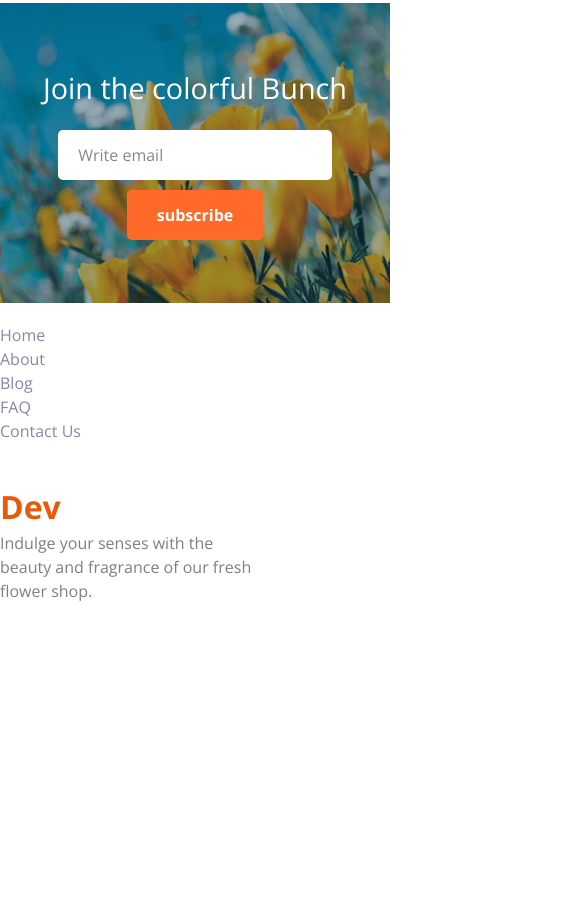
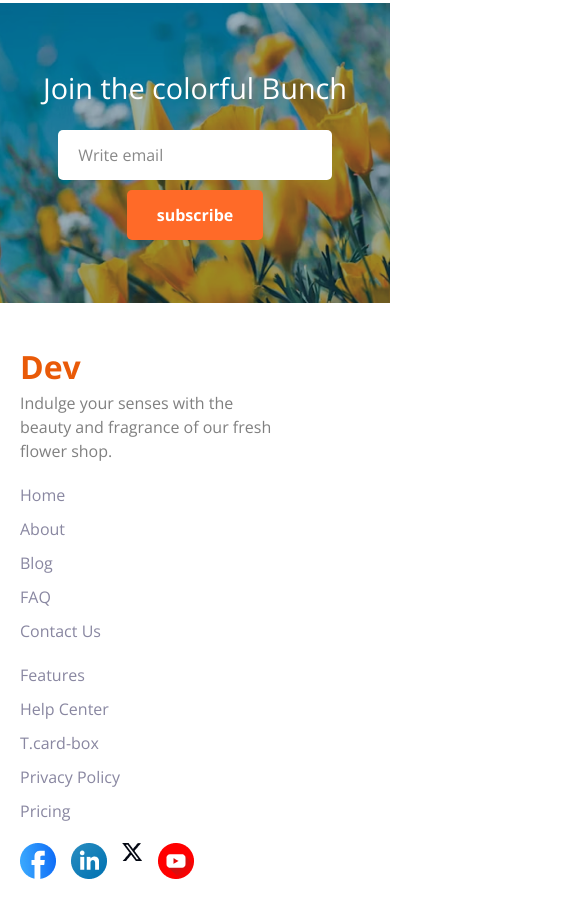
Before and after one commit to DEVBARMAN-L/my-first-assiment, a plain HTML site: page index.html in a window 390 px wide. Shown: the part 4095-4994 px from the top of the page, 585 px wide, since content can reach past the window. Before the commit the page ends 4718 px from the top, so only its background shows below. Drawn offline with nearby package versions, Linux system fonts and the light colour scheme.

Commit message:
all commit push

```diff
--- a/style/style.css
+++ b/style/style.css
@@ -400,8 +400,7 @@ footer{
         justify-content: center;
         align-items: center;
         text-align: center;
-              width: 400px;
-    height: 201px;
+
     }
     .div-3{
           width: 400px;
@@ -417,10 +416,49 @@ footer{
 
 
      footer {
-    flex-direction: column;
-    align-items: flex-start;
-    flex-direction: column-reverse;
-  }
+        flex-direction: column; /* Stack items vertically */
+        height: auto; /* Allow height to adjust based on content */
+        width: 100%; /* Take full width of the screen */
+        padding: 20px 0; /* Add some vertical padding */
+        align-items: flex-start; /* Align items to the start (left) */
+        justify-content: flex-start; /* Justify content to the start */
+    }
+
+    .footer-section,
+    .ul-flex,
+    .ul-2,
+    .icon-div {
+        width: 100%; /* Make each section take full width */
+        text-align: left; /* Align text within sections to the left */
+        margin-bottom: 20px; /* Add space between sections */
+        padding-left: 20px; /* Add some left padding to align with the design */
+    }
+
+    .footer-section {
+        margin-top: 20px; /* Add some space at the top */
+    }
+
+    .footer-logo {
+        text-align: left; /* Ensure logo is left-aligned */
+    }
+
+    .footer-section p {
+        text-align: left; /* Ensure paragraph text is left-aligned */
+    }
+
+    .icon-div {
+        justify-content: flex-start; /* Align icons to the left */
+        gap: 15px; /* Adjust gap for smaller screens if needed */
+        margin-bottom: 0; /* No margin at the bottom of the last section */
+    }
+
+    /* Adjust specific elements if needed to match the design in the image */
+    .ul-flex ul,
+    .ul-2 ul {
+        display: flex;
+        flex-direction: column; /* Stack list items vertically */
+        gap: 10px; /* Adjust gap between list items */
+    }
 
 
 
```
